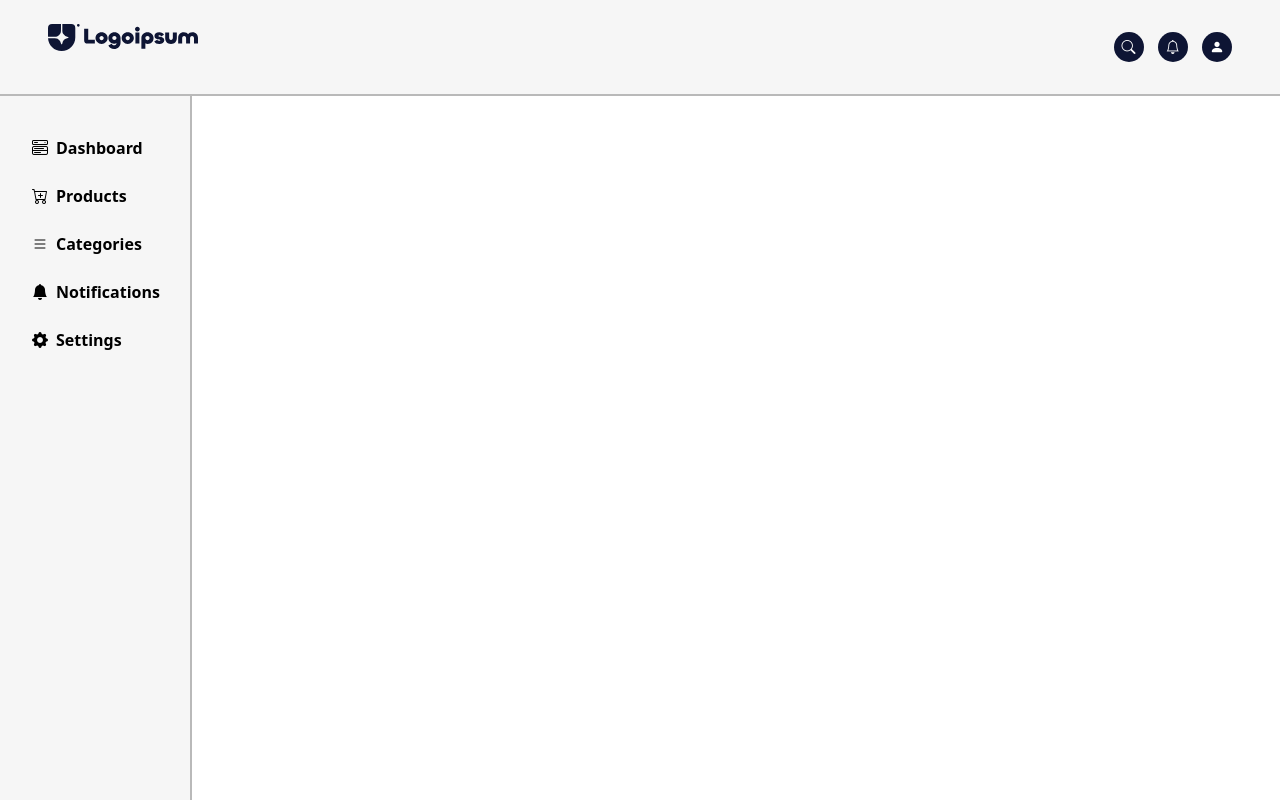
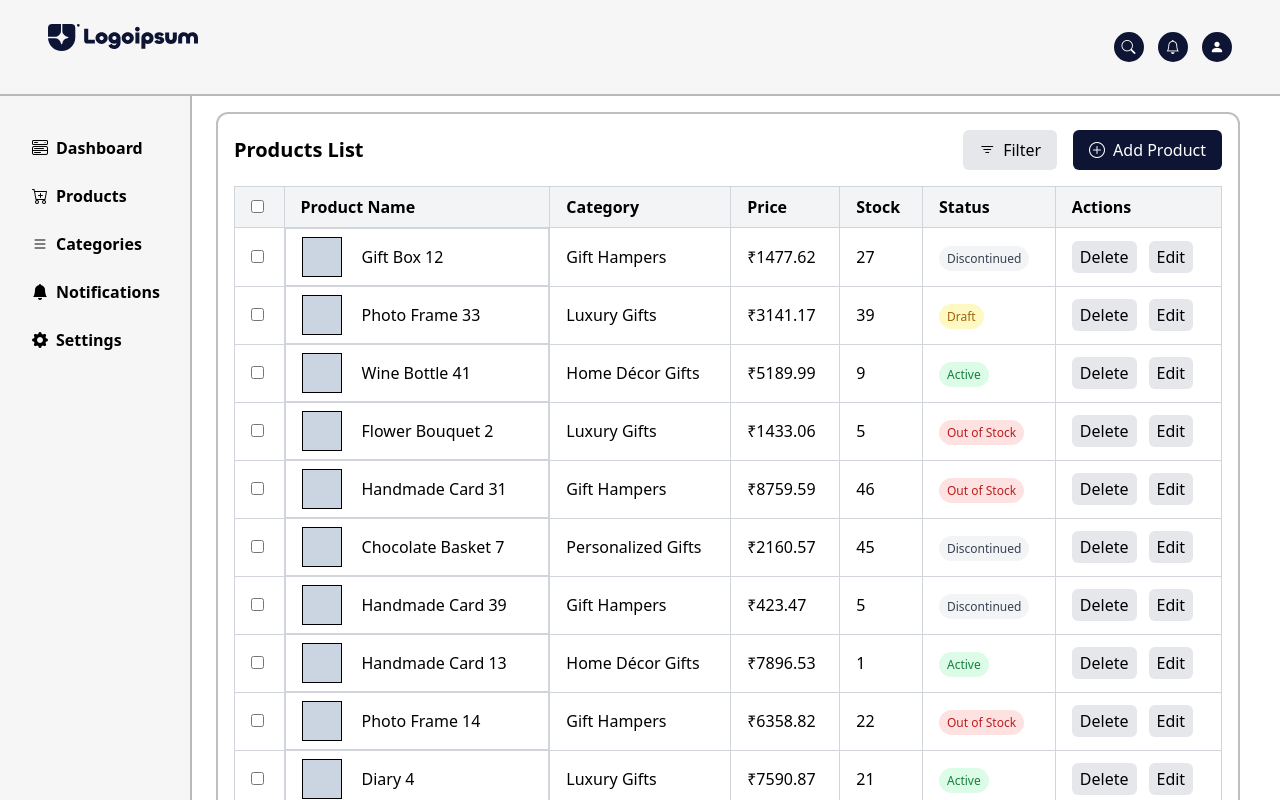
Before and after one commit to NishB369/Gifting_Ecommerce, a React (Vite) app in the folder Admin_Panel/: page / in a window 1280 px wide. Built offline with nearby package versions, Linux system fonts and the light colour scheme.

Commit message:
ProductsLists Added

```diff
--- a/Admin_Panel/src/App.jsx
+++ b/Admin_Panel/src/App.jsx
@@ -8,12 +8,11 @@ import ProductList from "./Components/ProductList/ProductList.jsx"
 const App = () => {
   return (
     <div className='h-lvh w-lvw'>
-      {/* <h1 className="text-3xl font-bold underline">
-      Hello!
-    </h1> */}
     <Header />
+    <div className='flex'>
     <Sidebar/>
     <ProductList/>
+    </div>
     </div>
   )
 }
--- a/Admin_Panel/src/Components/ProductList/ProductList.jsx
+++ b/Admin_Panel/src/Components/ProductList/ProductList.jsx
@@ -3,13 +3,13 @@ import { products } from "../../../public/assets/gifting_products";
 
 const ProductList = () => {
   return (
-    <div className="p-4 border border-gray-300  mx-10 rounded-3xl">
-      <div className="flex justify-between items-center mb-4">
-        <h1 className="text-lg font-bold">Products List</h1>
+    <div className="p-4 border-2 border-black/25 ml-6 rounded-xl mt-4 w-[80%]">
+      <div className="flex justify-between items-center mb-4 ">
+        <h1 className="text-xl font-bold">Products List</h1>
         <div className="flex gap-4">
-          <button className="px-4 py-2 bg-gray-200 rounded-md">Filter</button>
-          <button className="px-4 py-2 bg-blue-500 text-white rounded-md">
-            Add Product
+          <button className="px-4 py-2 bg-gray-200 rounded-md"><span className="bi bi-filter mr-2"></span>Filter</button>
+          <button className="px-4 py-2 bg-[#0E1534] text-white rounded-md">
+          <span className="bi bi-plus-circle mr-2"></span>Add Product
           </button>
         </div>
       </div>
--- a/Admin_Panel/src/Components/Sidebar/Sidebar.jsx
+++ b/Admin_Panel/src/Components/Sidebar/Sidebar.jsx
@@ -3,7 +3,7 @@ import { SidebarData } from "/public/assets/assets.js";
 
 const Sidebar = () => {
   return (
-    <div className="w-48 h-full text-black p-4 bg-[#F6F6F6] border-r-black/25 border-r-2">
+    <div className="w-48 text-black p-4 bg-[#F6F6F6] border-r-black/25 border-r-2">
       <div className="flex flex-col gap-2 px-2 py-4">
         {SidebarData.map((item, index) => (
           <div
```
